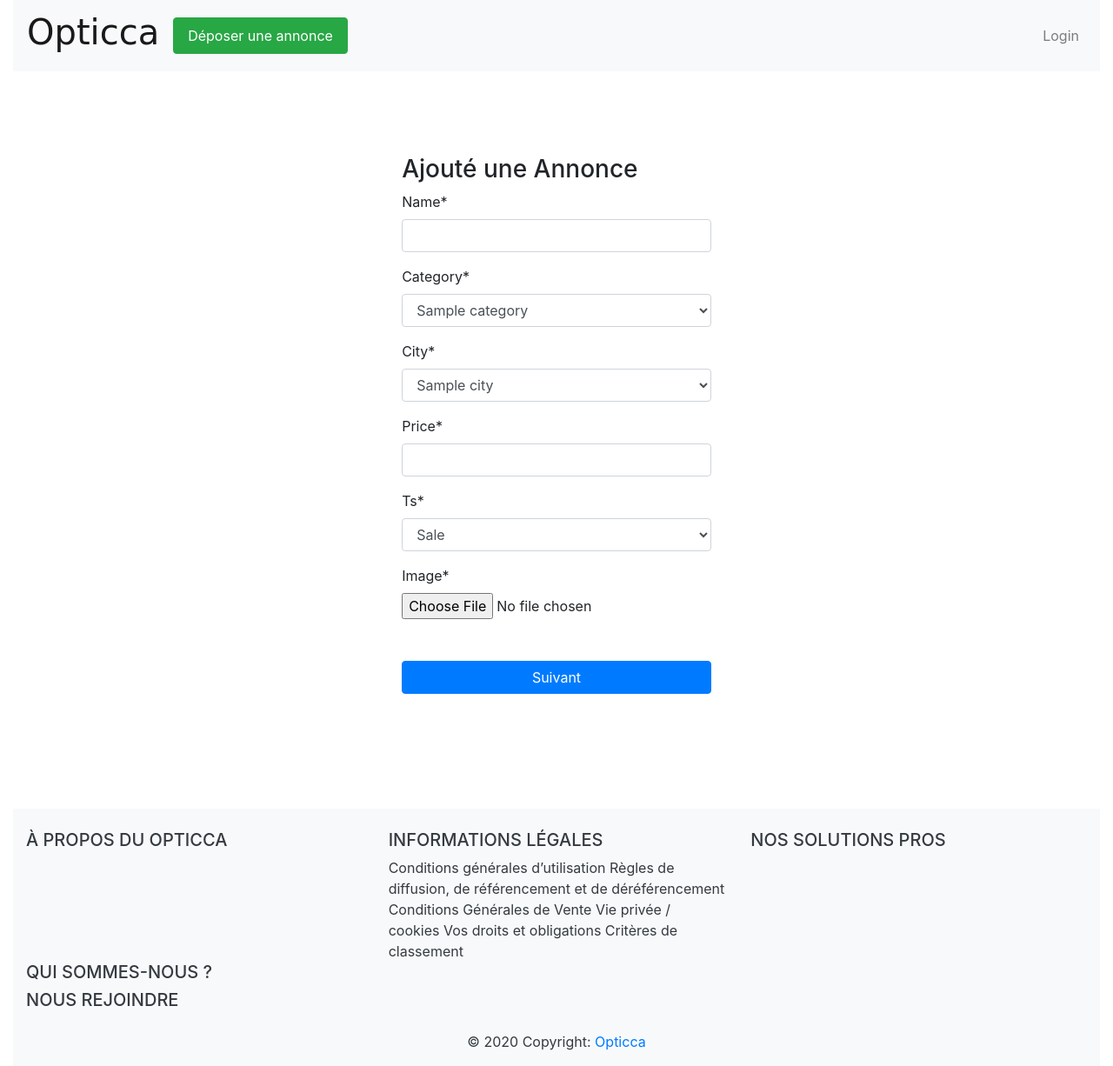
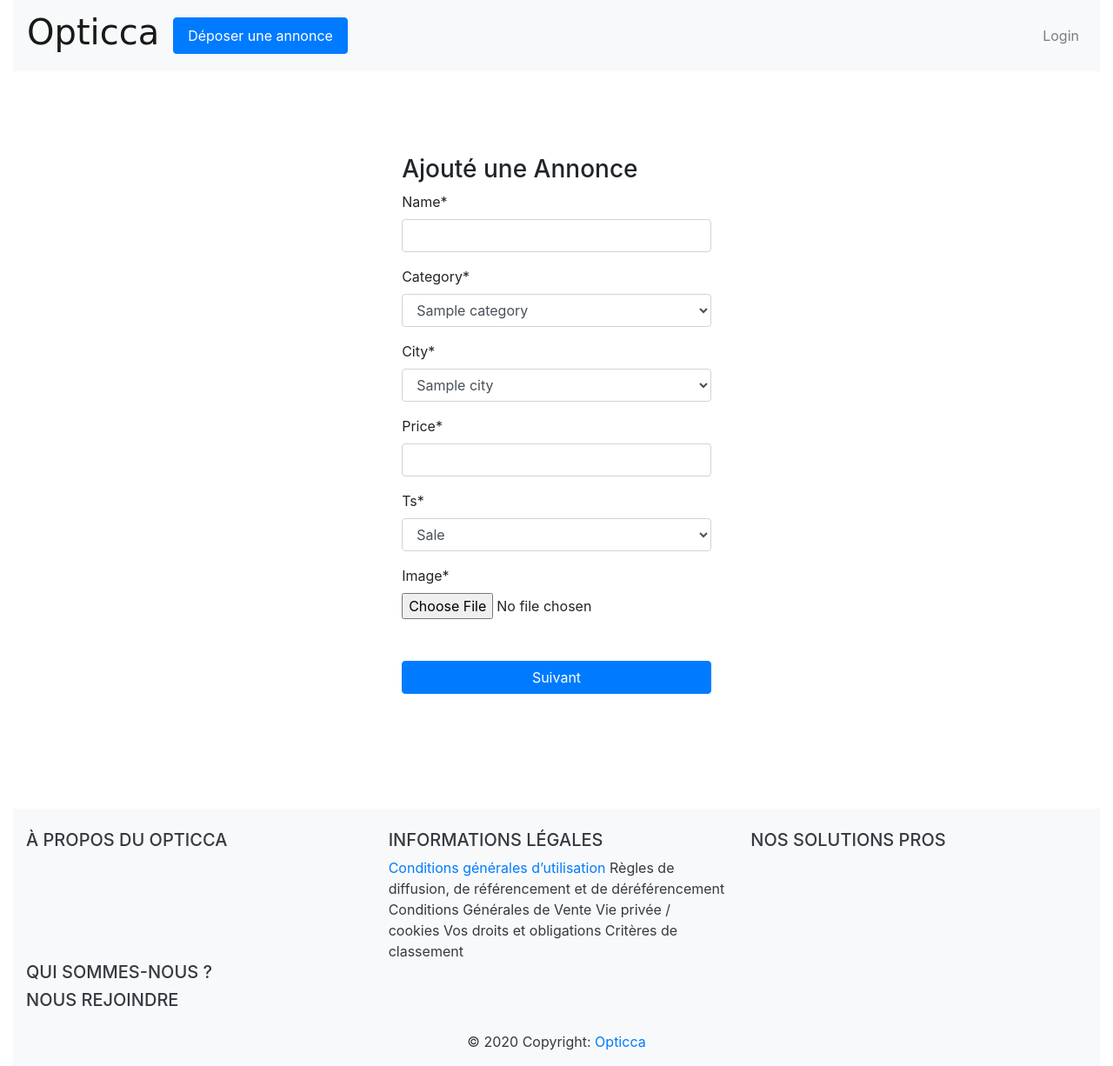
Before and after one commit to toushi100/opticca, a Django app: page /product/add/ in a window 1280 px wide. Shown: the whole page at 87% size. Run offline with Django 3.2, Linux system fonts and the light colour scheme; tables that the repository leaves empty hold one stand-in row (values such as "Sample post"); some libraries are stand-ins or nearby versions.

Commit message:
corrected the navbar and base bootstrap versions

```diff
--- a/main/templates/nav/header.html
+++ b/main/templates/nav/header.html
@@ -9,7 +9,7 @@
     </button>
 
     <div class="collapse navbar-collapse" id="navbarSupportedContent">
-        <a class="nav-link btn btn-success text-white " href="{%url 'add_product' %}">Déposer une annonce</a>
+        <a class="nav-link btn btn-primary text-white " href="{%url 'add_product' %}">Déposer une annonce</a>
         <ul class="navbar-nav ml-auto">
             {% if request.user.is_authenticated %}
             <li class="nav-item ">
@@ -22,10 +22,10 @@
                 <a class="nav-link" href="/chat/">Chat</a>
             </li>
             <li class="nav-item dropdown">
-                <a class="nav-link dropdown-toggle" href="#" id="navbarDropdownMenuLink" role="button" data-bs-toggle="dropdown" aria-expanded="false">
+                <a class="nav-link dropdown-toggle" href="#" role="button" data-toggle="dropdown">
                     {{request.user.username}}
                 </a>
-                <ul class="dropdown-menu bg-light" aria-labelledby="navbarDropdownMenuLink">
+                <ul class="dropdown-menu dropdown-menu-right">
                   <li><a class="dropdown-item" href="#">Edit Account</a></li>
                   <li><a class="dropdown-item" href="#">Status</a></li>
                   <li><a class="dropdown-item" href="{% url 'logout' %}">Logout</a></li>
@@ -33,11 +33,9 @@
               </li>
 
             {% else %}
-            <a href="{%url 'login' %}">
-                <li class="nav-item ">
-                    <a class="nav-link" href="{% url "login" %}">Login</a>
-                </li>
-            </a>
+            <li class="nav-item ">
+                <a class="nav-link" href="{% url 'login' %}">Login</a>
+            </li>
             {% endif %}
         </ul>
     </div>
--- a/main/templates/pages/base.html
+++ b/main/templates/pages/base.html
@@ -5,33 +5,9 @@
 <head>
     <meta charset="utf-8" />
     <meta name="viewport" content="width=device-width, initial-scale=1" />
-    <meta name="description" content="" />
-    <meta name="author" content="Mark Otto, Jacob Thornton, and Bootstrap contributors" />
-    <meta name="generator" content="Hugo 0.84.0" />
-    <meta charset="utf-8" />
-    <meta content="width=device-width, initial-scale=1, shrink-to-fit=no" name="viewport" />
     <title>Opticca</title>
-    <link crossorigin="anonymous" href="https://stackpath.bootstrapcdn.com/bootstrap/4.4.1/css/bootstrap.min.css"
-        integrity="sha384-Vkoo8x4CGsO3+Hhxv8T/Q5PaXtkKtu6ug5TOeNV6gBiFeWPGFN9MuhOf23Q9Ifjh" rel="stylesheet" />
-    <script crossorigin="anonymous" integrity="sha256-QWo7LDvxbWT2tbbQ97B53yJnYU3WhH/C8ycbRAkjPDc="
-        src="https://code.jquery.com/jquery-3.5.1.js"></script>
-
-    <link rel="canonical" href="https://getbootstrap.com/docs/5.0/examples/cover/" />
-
-    <!-- Bootstrap core CSS -->
-    <link href="/docs/5.0/dist/css/bootstrap.min.css" rel="stylesheet"
-        integrity="sha384-EVSTQN3/azprG1Anm3QDgpJLIm9Nao0Yz1ztcQTwFspd3yD65VohhpuuCOmLASjC" crossorigin="anonymous" />
-
-    <!-- Favicons -->
-    <link rel="apple-touch-icon" href="/docs/5.0/assets/img/favicons/apple-touch-icon.png" sizes="180x180" />
-    <link rel="icon" href="/docs/5.0/assets/img/favicons/favicon-32x32.png" sizes="32x32" type="image/png" />
-    <link rel="icon" href="/docs/5.0/assets/img/favicons/favicon-16x16.png" sizes="16x16" type="image/png" />
-    <link rel="manifest" href="/docs/5.0/assets/img/favicons/manifest.json" />
-    <link rel="mask-icon" href="/docs/5.0/assets/img/favicons/safari-pinned-tab.svg" color="#7952b3" />
-    <link rel="icon" href="/docs/5.0/assets/img/favicons/favicon.ico" />
-    <meta name="theme-color" content="#7952b3" />
-
-    <style>
+    <link rel="stylesheet" href="https://cdn.jsdelivr.net/npm/bootstrap@4.6.0/dist/css/bootstrap.min.css" integrity="sha384-B0vP5xmATw1+K9KRQjQERJvTumQW0nPEzvF6L/Z6nronJ3oUOFUFpCjEUQouq2+l" crossorigin="anonymous">
+        <style>
         .bd-placeholder-img {
             font-size: 1.125rem;
             text-anchor: middle;
@@ -47,20 +23,18 @@
         }
 
     </style>
-
-    <!-- Custom styles for this template -->
-    <link href="cover.css" rel="stylesheet" />
 </head>
 
-<body class="col-12 text-center">
+<body class="container-fluid">
     <header class="">
-        <div>{% include 'nav/header.html' %}</div>
+        {% include 'nav/header.html' %}
     </header>
     <div class="cover-container w-100 h-100 mx-auto mt-0 col-8">
         <main class="px-3">{% block content%} {% endblock content%}</main>
     </div>
     {% include 'pages/footer.html' %}
+    <script src="https://code.jquery.com/jquery-3.5.1.slim.min.js" integrity="sha384-DfXdz2htPH0lsSSs5nCTpuj/zy4C+OGpamoFVy38MVBnE+IbbVYUew+OrCXaRkfj" crossorigin="anonymous"></script>
+    <script src="https://cdn.jsdelivr.net/npm/popper.js@1.16.1/dist/umd/popper.min.js" integrity="sha384-9/reFTGAW83EW2RDu2S0VKaIzap3H66lZH81PoYlFhbGU+6BZp6G7niu735Sk7lN" crossorigin="anonymous"></script>
+    <script src="https://cdn.jsdelivr.net/npm/bootstrap@4.6.0/dist/js/bootstrap.min.js" integrity="sha384-+YQ4JLhjyBLPDQt//I+STsc9iw4uQqACwlvpslubQzn4u2UU2UFM80nGisd026JF" crossorigin="anonymous"></script>
 </body>
-<script src="https://cdn.jsdelivr.net/npm/@popperjs/core@2.9.2/dist/umd/popper.min.js" integrity="sha384-IQsoLXl5PILFhosVNubq5LC7Qb9DXgDA9i+tQ8Zj3iwWAwPtgFTxbJ8NT4GN1R8p" crossorigin="anonymous"></script>
-<script src="https://cdn.jsdelivr.net/npm/bootstrap@5.0.2/dist/js/bootstrap.min.js" integrity="sha384-cVKIPhGWiC2Al4u+LWgxfKTRIcfu0JTxR+EQDz/bgldoEyl4H0zUF0QKbrJ0EcQF" crossorigin="anonymous"></script>
 </html>
```
